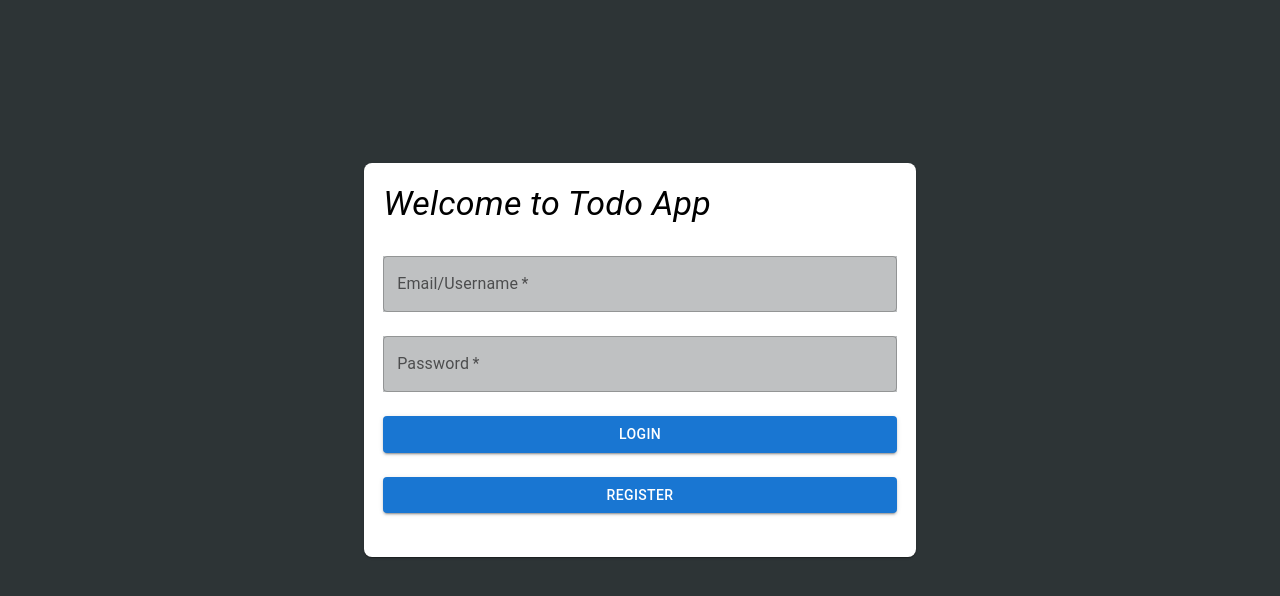
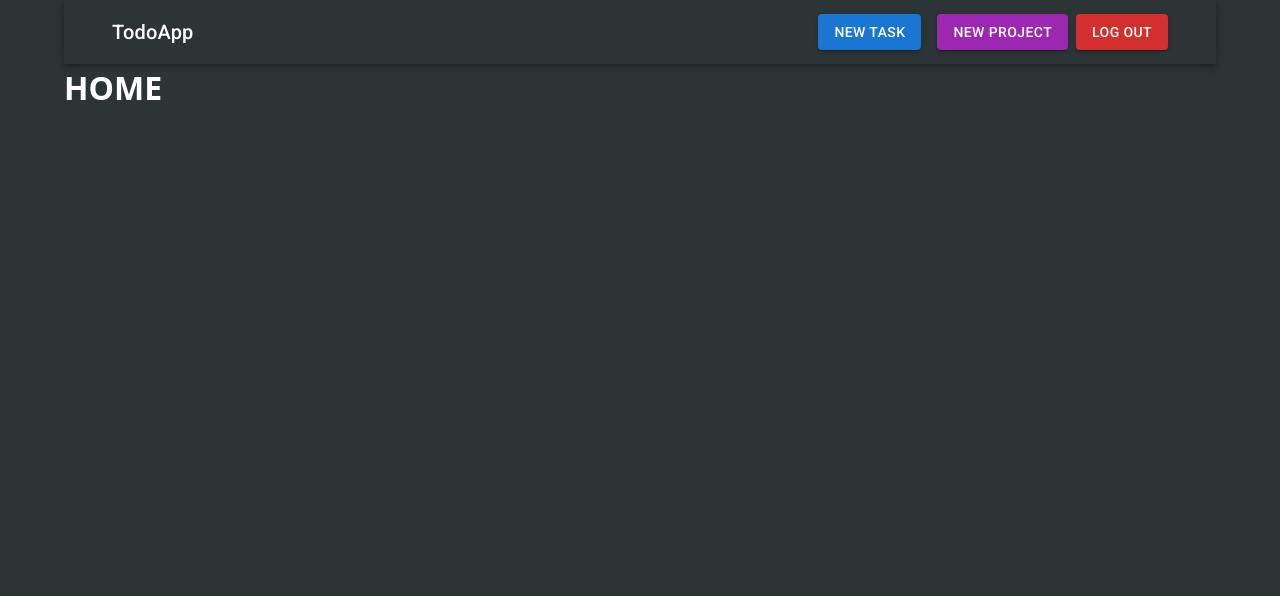
Before and after one commit to valenn0101/to-do-app-frontend, a React (Vite) app: page /home in a window 1280 px wide. Shown: the top 596 px of the page. Built offline with nearby package versions, Linux system fonts and the light colour scheme.

Commit message:
Feat: Navbar-Component

```diff
--- a/index.html
+++ b/index.html
@@ -3,6 +3,15 @@
   <head>
     <meta charset="UTF-8" />
     <link rel="icon" type="image/svg+xml" href="/favicon.svg" />
+    <link
+  rel="stylesheet"
+  href="https://fonts.googleapis.com/css?family=Roboto:300,400,500,700&display=swap"
+/>
+<link
+  rel="stylesheet"
+  href="https://fonts.googleapis.com/icon?family=Material+Icons"
+/>
+
     <meta name="viewport" content="width=device-width, initial-scale=1.0" />
     <title>React + Vite App</title>
   </head>
--- /dev/null
+++ b/src/components/Navbar/Navbar.tsx
@@ -0,0 +1,57 @@
+import {
+  AppBar,
+  Box,
+  Button,
+  Container,
+  Toolbar,
+  Typography,
+} from "@mui/material";
+import { Link, useNavigate } from "react-router-dom";
+
+export default function Navbar() {
+  const navigate = useNavigate();
+  return (
+    <Box sx={{ flexGrow: 1 }} color="transparent">
+      <AppBar position="static" color="transparent">
+        <Container>
+          <Toolbar>
+            <Typography sx={{ flexGrow: 1 }} variant="h6">
+              <Link
+                to={"/home"}
+                style={{
+                  textDecoration: "none",
+                  color: "white",
+                }}
+              >
+                TodoApp
+              </Link>
+            </Typography>
+            <Button
+              variant="contained"
+              color="primary"
+              sx={{ margin: 1 }}
+              onClick={() => navigate("/new-task")}
+            >
+              New Task
+            </Button>
+            <Button
+              variant="contained"
+              color="secondary"
+              sx={{ margin: 1 }}
+              onClick={() => navigate("/new-project")}
+            >
+              New Project
+            </Button>
+            <Button
+              variant="contained"
+              color="error"
+              onClick={() => navigate("/")}
+            >
+              Log out
+            </Button>
+          </Toolbar>
+        </Container>
+      </AppBar>
+    </Box>
+  );
+}
--- a/src/main.tsx
+++ b/src/main.tsx
@@ -13,13 +13,11 @@ const router = createBrowserRouter([
     path: "/",
     element: <Login />,
     errorElement: <Error />,
-    children: [
-      {
-        path: "home",
-        element: <Home />,
-        errorElement: <Error />,
-      },
-    ],
+  },
+  {
+    path: "/home",
+    element: <Home />,
+    errorElement: <Error />,
   },
 ]);
 
--- a/src/pages/Home.tsx
+++ b/src/pages/Home.tsx
@@ -1,16 +1,13 @@
 import { Link, Outlet } from "react-router-dom";
 
 import Menu from "@/components/Menu";
+import Navbar from "@/components/Navbar/Navbar";
 
 export default function Home() {
   return (
     <div>
-      <Menu />
+      <Navbar />
       <h1>HOME</h1>
-
-      <div>
-        <Outlet />
-      </div>
     </div>
   );
 }
```
